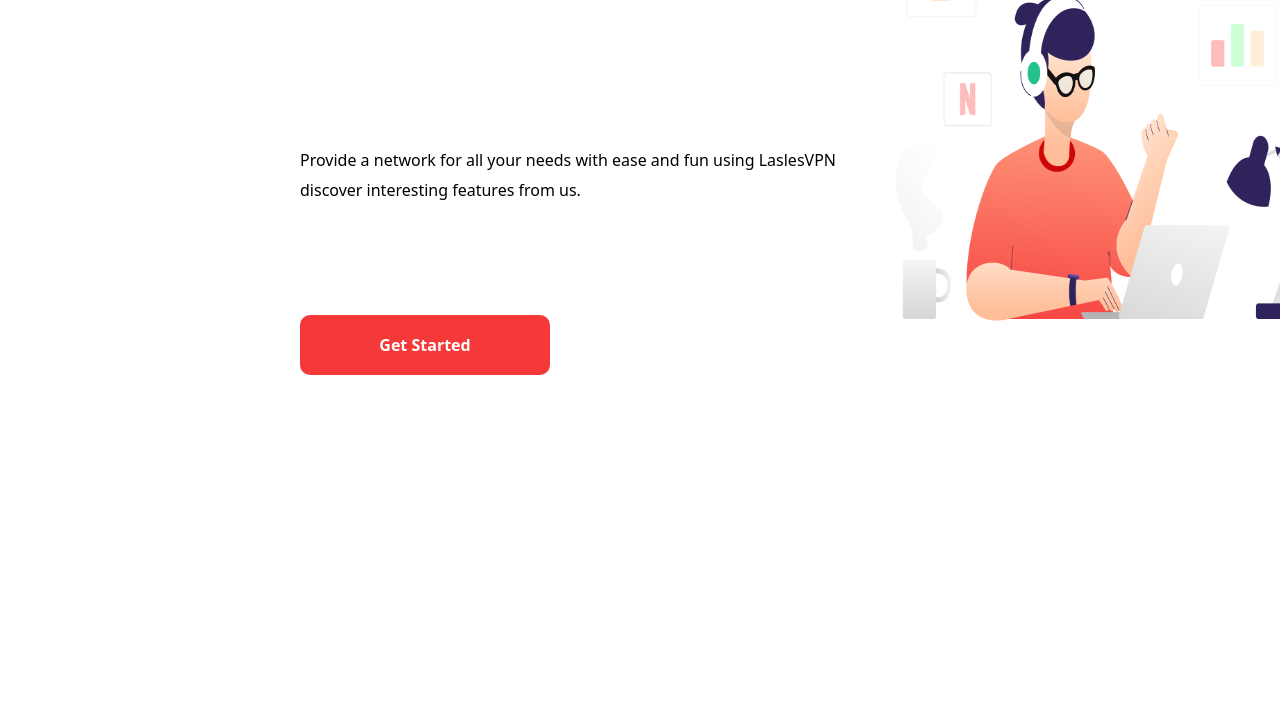
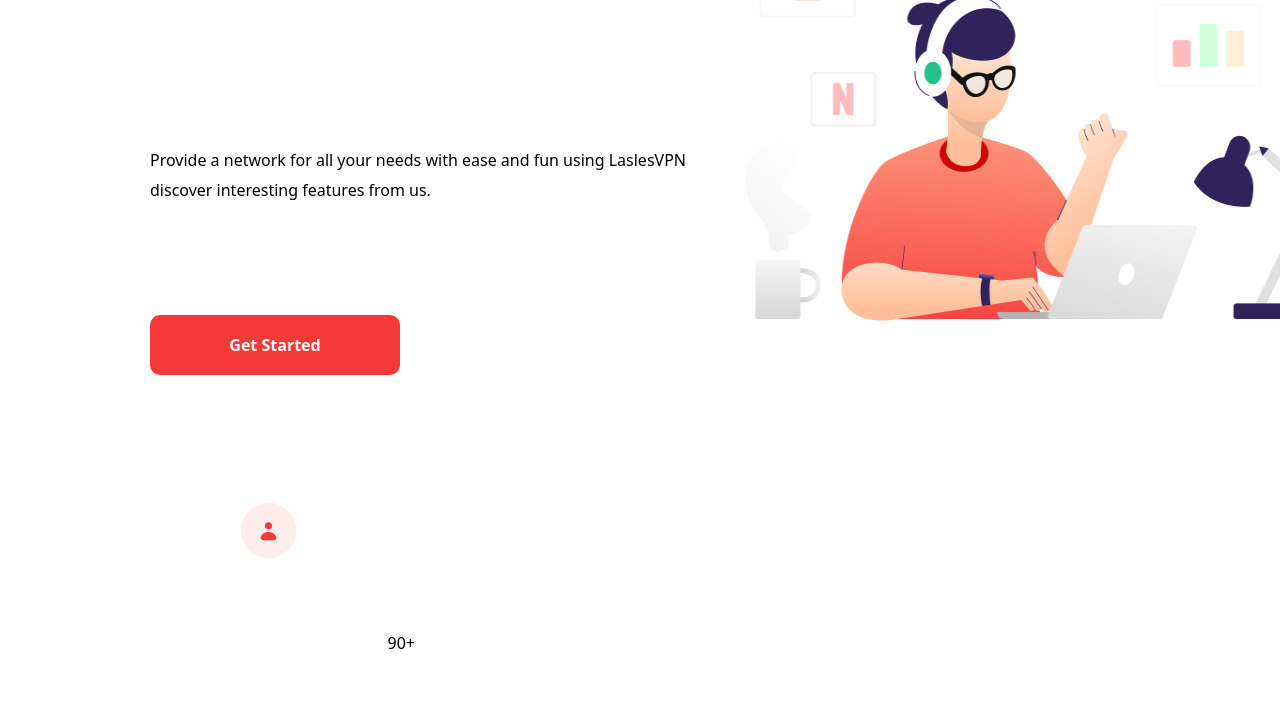
Before and after one commit to MANIZABAYO-Elie/15-10-Freebies-landing-page, a website: page public/index.html in a window 1280 px wide. Shown: the part 452-1155 px from the top of the page. Before the commit the page ends 827 px from the top, so only its background shows below. Drawn offline with Linux system fonts and the light colour scheme.

Commit message:
file committed

```diff
--- a/public/index.html
+++ b/public/index.html
@@ -33,14 +33,14 @@
      </header>
      <div class="flex">
         <div class="ml-[150px]">
-            <p class=" ml-[150px] w-[555px] h-[140px] mt-[206.77px] font-Rubik text-[50px] font-[500] leading-[70px]">Want anything to be easy with <span class=" font-Rubik text-[50px] font-[700] leading-[70px]">
+            <p class="w-[555px] h-[140px] mt-[206.77px] font-Rubik text-[50px] font-[500] leading-[70px]">Want anything to be easy with <span class=" font-Rubik text-[50px] font-[700] leading-[70px]">
                 LaslesVPN.</span>
             </p>
-            <p class=" ml-[150px] w-[555px] h-[60px] mt-[160px] font-Rubik text-[16px] font-[400] leading-[30px]">
+            <p class="w-[555px] h-[60px] mt-[160px] font-Rubik text-[16px] font-[400] leading-[30px]">
                 Provide a network for all your needs with ease and fun using <span class="font-Rubik text-[16px] font-[500] leading-[30px]">LaslesVPN </span>
                 discover interesting features from us.
             </p>
-            <button class="ml-[150px] w-[250px] h-[60px] mt-[110px]  rounded-[10px] text-[#FFFFFF] bg-[#F53838] font-Rubik text-[16px] font-[700] leading-[25px]">Get Started</button>
+            <button class="w-[250px] h-[60px] mt-[110px]  rounded-[10px] text-[#FFFFFF] bg-[#F53838] font-Rubik text-[16px] font-[700] leading-[25px]">Get Started</button>
 
          </div>
          <div class="mt-[179.11px]">
@@ -49,7 +49,19 @@
          </div>
 
      </div>
+     <div class="w-[1140px] h-[200px] ml-[150px] rounded-[10px] bg-[#FFFFFF] mt-[127.78px]">
+        <div class="flex">
+            <button class="w-[55px] h-[55px] rounded-[70px] ml-[91px] bg-[#FFECEC]"><img src="../images/user.svg" class=""></button>
+            <div class="block">
+                <h1 class=" w-[49px] h-[30px] ml-[91.5px] mt-[127.78px]">
+                    90+</h1>
 
+            </div>
+
+
+        </div>
+
+     </div>
 
 </body>
 </html>
```
Also changed, not shown: images/user.svg (added), src/style.css.
